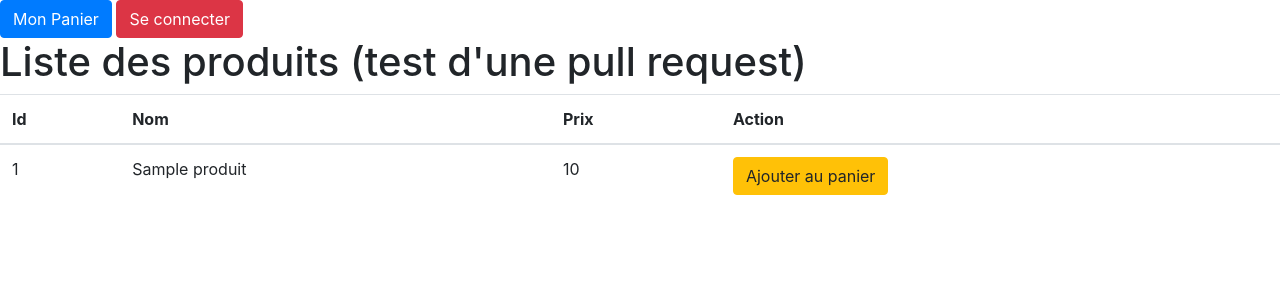
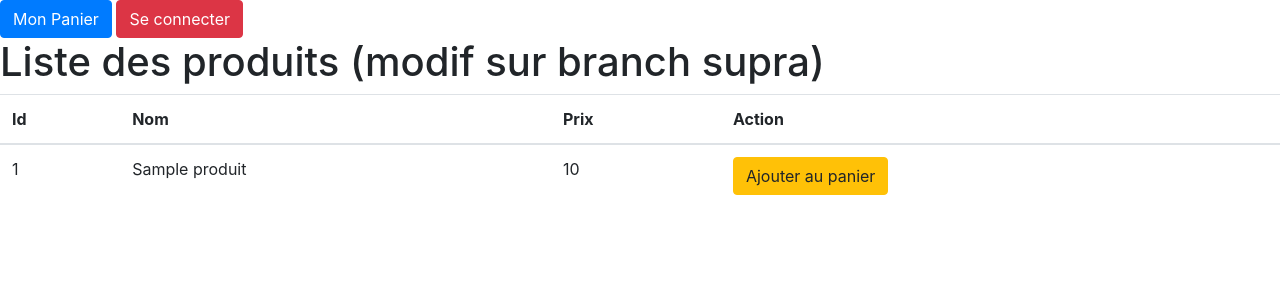
Before and after one commit to ulyh/demoSymfony, a Symfony app: template templates/produit/index.html.twig in a window 1280 px wide. Shown: the top 300 px of the page. Run offline with Twig, Linux system fonts and the light colour scheme; the template is opened without the code that fills it: most values are stand-ins (such as "Sample title", 1, 10 or a date in 2020); some libraries are stand-ins or nearby versions.

Commit message:
branch supra

```diff
--- a/templates/produit/index.html.twig
+++ b/templates/produit/index.html.twig
@@ -4,7 +4,7 @@
 {% endblock %}
 
 {% block body %}
-	<h1>Liste des produits (test d'une pull request)</h1>
+	<h1>Liste des produits (modif sur branch supra)</h1>
 	<table class="table">
 		<thead>
 			<tr>
```
